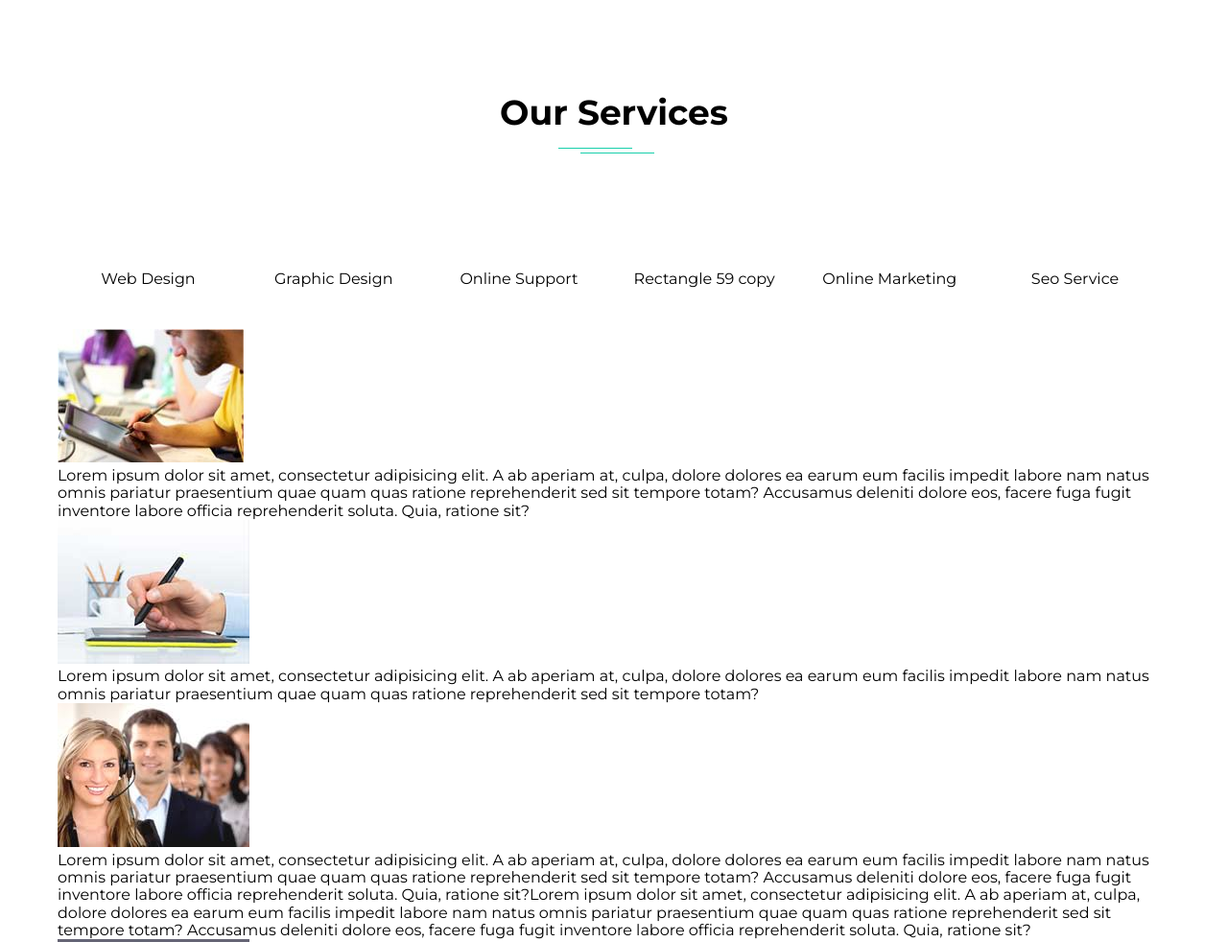
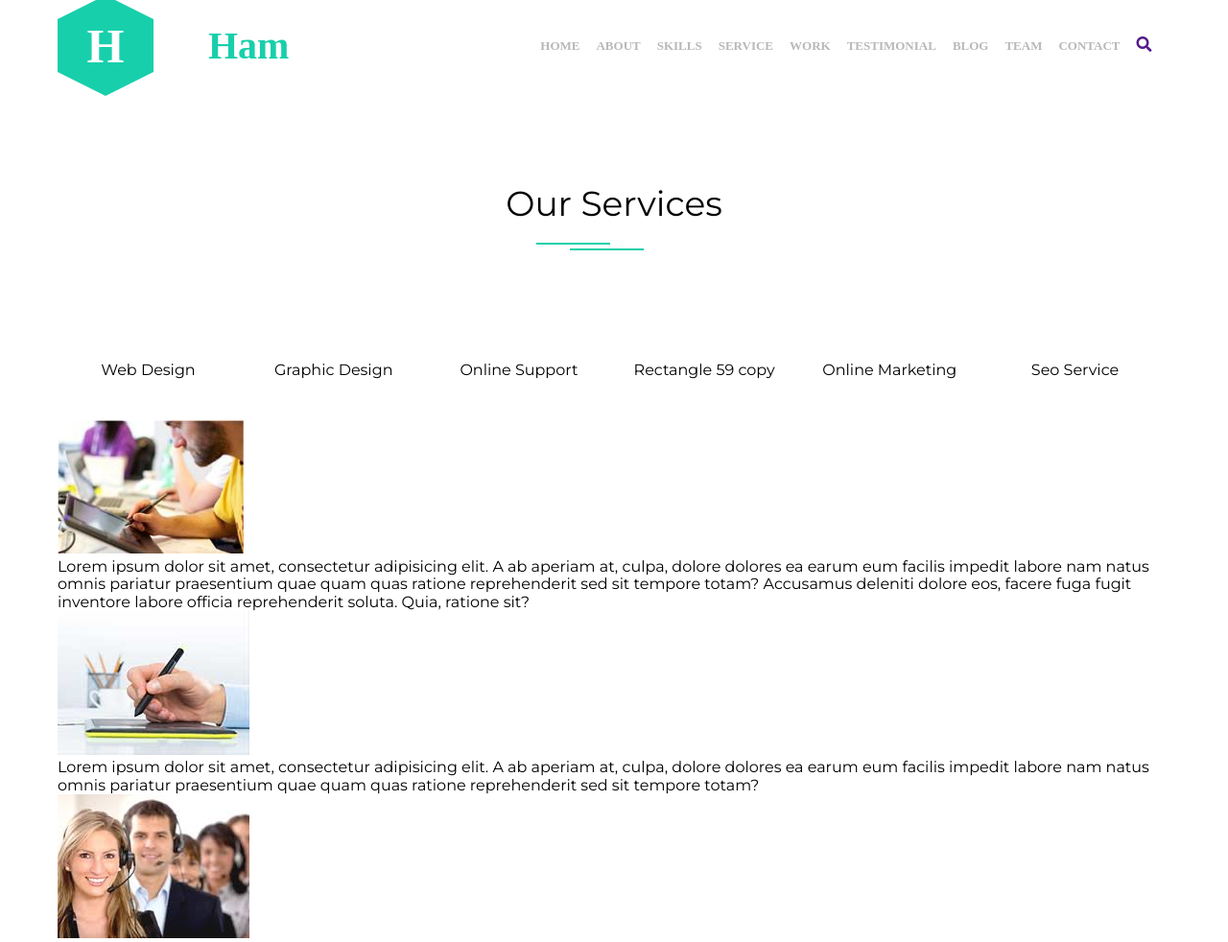
Before and after one commit to TytarenkoOleg/LandingPage-HAM, a plain HTML site: page src/index.html in a window 1280 px wide. Shown: the top 982 px of the page at 96% size. Drawn offline with nearby package versions, Linux system fonts and the light colour scheme; files that its build step writes are made by us from their sources.

Commit message:
Common Style and Header added

```diff
--- a/src/index.html
+++ b/src/index.html
@@ -10,7 +10,30 @@
     <link rel="stylesheet" href="css/style.css">
 </head>
 <body>
-<section class="header"></section>
+<section class="header-section">
+    <div class="container_header">
+        <a href="#" class="hexagon__block">
+            <div class="hexagon">
+                <p class="text_in_hexagon">h</p>
+            </div>
+            <p class="text_after_hexagon">the<span class="text_after_hexagon_green">ham</span></p>
+        </a>
+        <div class="navbar-nav">
+            <a class="navbar-nav_links" href="#">home</a>
+            <a class="navbar-nav_links" href="#">about</a>
+            <a class="navbar-nav_links" href="#">skills</a>
+            <a class="navbar-nav_links" href="#">service</a>
+            <a class="navbar-nav_links" href="#">work</a>
+            <a class="navbar-nav_links" href="#">testimonial</a>
+            <a class="navbar-nav_links" href="#">blog</a>
+            <a class="navbar-nav_links" href="#">team</a>
+            <a class="navbar-nav_links" href="#">contact</a>
+
+        </div>
+        <a href=""><i class="fas fa-search"></i></a>
+
+    </div>
+</section>
 <section class="btn-after-header"></section>
 <section class="our-services">
     <div class="container">
--- a/src/scss/_header.scss
+++ b/src/scss/_header.scss
@@ -0,0 +1,212 @@
+.section-header {
+  display: flex;
+  flex-direction: column;
+  align-items: center;
+  margin: 0;
+}
+
+.section-header__text {
+  position: relative;
+  margin: 0;
+  font-size: 36px;
+  padding-top: 90px;
+  font-weight: 400;
+}
+
+.section-header__text::before {
+  content: "";
+  position: absolute;
+  top: 158px;
+  left: 43%;
+  background-color: #18cfab;
+  width: 77px;
+  height: 2px;
+}
+
+.section-header__text::after {
+  content: "";
+  position: absolute;
+  top: 164px;
+  left: 46%;
+  background-color: #18cfab;
+  width: 77px;
+  height: 2px;
+}
+
+/*section home*/
+.home {
+  height: 1012px;
+  background-size: cover;
+  background: url("../images/section_home.jpg") no-repeat fixed center;
+}
+
+.header {
+  display: flex;
+  justify-content: center;
+  align-items: center;
+  width: 100%;
+  height: 120px;
+  background-color: rgba(73, 71, 63, .6);
+}
+
+.container_header {
+  display: flex;
+  flex-direction: row;
+  align-items: center;
+  width: 100%;
+  max-width: 1160px;
+  margin: 0 auto;
+}
+
+.hexagon__block {
+  display: flex;
+  flex-direction: row;
+  align-items: center;
+  text-decoration: none;
+  color: #ffffff;
+}
+
+.hexagon {
+  margin: 20px 8px 20px 0px;
+  width: 100px;
+  height: 55px;
+  background: #18cfab;
+  position: relative;
+}
+
+.hexagon:before,
+.hexagon:after {
+  content: "";
+  width: 0;
+  height: 0;
+  position: absolute;
+  left: 0;
+  border-left: 50px solid transparent;
+  border-right: 50px solid transparent;
+}
+
+.hexagon:before {
+  top: -25px;
+  border-bottom: 25px solid #18cfab;
+}
+
+.hexagon:after {
+  bottom: -25px;
+  border-top: 25px solid #18cfab;
+}
+
+.text_in_hexagon {
+  text-transform: uppercase;
+  font-weight: 700;
+  text-align: center;
+  font-size: 50px;
+}
+
+.text_after_hexagon {
+  display: inherit;
+  font-size: 40px;
+}
+
+.text_after_hexagon_green {
+  display: inline-block;
+  color: #18cfab;
+  text-transform: capitalize;
+  font-weight: 700;
+}
+
+.navbar-nav {
+  display: flex;
+  align-items: center;
+  margin-left: 262px;
+  position: relative;
+}
+
+.navbar-nav_links {
+  position: relative;
+  color: #b8b8b8;
+  text-transform: uppercase;
+  text-decoration: none;
+  font-weight: 700;
+  font-size: 13px;
+  line-height: 42px;
+  text-align: left;
+  margin-right: 17px;
+}
+
+.navbar-nav_links:hover::after {
+  content: '';
+  width: 100%;
+  left: 0;
+  position: absolute;
+  bottom: -40px;
+  color: #18cfab;
+  border-bottom: 2px solid #18cfab;
+}
+
+.navbar-nav_links:hover {
+  color: #18cfab;
+}
+
+.header__text {
+  margin-top: 246px;
+  text-align: center;
+  text-transform: uppercase;
+  color: #ffffff;
+  font-weight: 700;
+}
+
+.header__text_first_line {
+  font-size: 35px;
+}
+
+.header__text_first_line_green {
+  color: #18cfab;
+}
+
+.header__text_second_line {
+  font-size: 79px;
+  margin-top: 45px;
+}
+
+.header__text_third_line {
+  font-size: 34px;
+  color: #d4d4d4;
+  text-transform: capitalize;
+  font-weight: 300;
+  margin-top: 37px;
+}
+
+.btn {
+  display: flex;
+  flex-direction: row;
+  justify-content: center;
+}
+
+.btn_btn1 {
+  padding: 26px 31px;
+  background-color: #18cfab;
+  text-decoration: none;
+  text-align: center;
+  text-transform: uppercase;
+  color: #fff;
+  border-radius: 4px;
+  font-weight: 700;
+  margin-top: 146px;
+  border-top: 5px solid #ffffff;
+  margin-bottom: 244px;
+}
+
+.btn_btn2 {
+  background-color: #00cbf6;
+  margin-left: 28px;
+  padding: 26px 26px;
+  text-decoration: none;
+  text-align: center;
+  text-transform: uppercase;
+  color: #fff;
+  border-radius: 4px;
+  font-weight: 700;
+  margin-top: 146px;
+  border-top: 5px solid #ffffff;
+  margin-bottom: 244px;
+}
--- a/src/scss/style.scss
+++ b/src/scss/style.scss
@@ -1,3 +1,3 @@
-
 @import "style-general";
+@import "header";
 @import "our-services";
```
Also changed, not shown: src/scss/_common-style.css (added).
